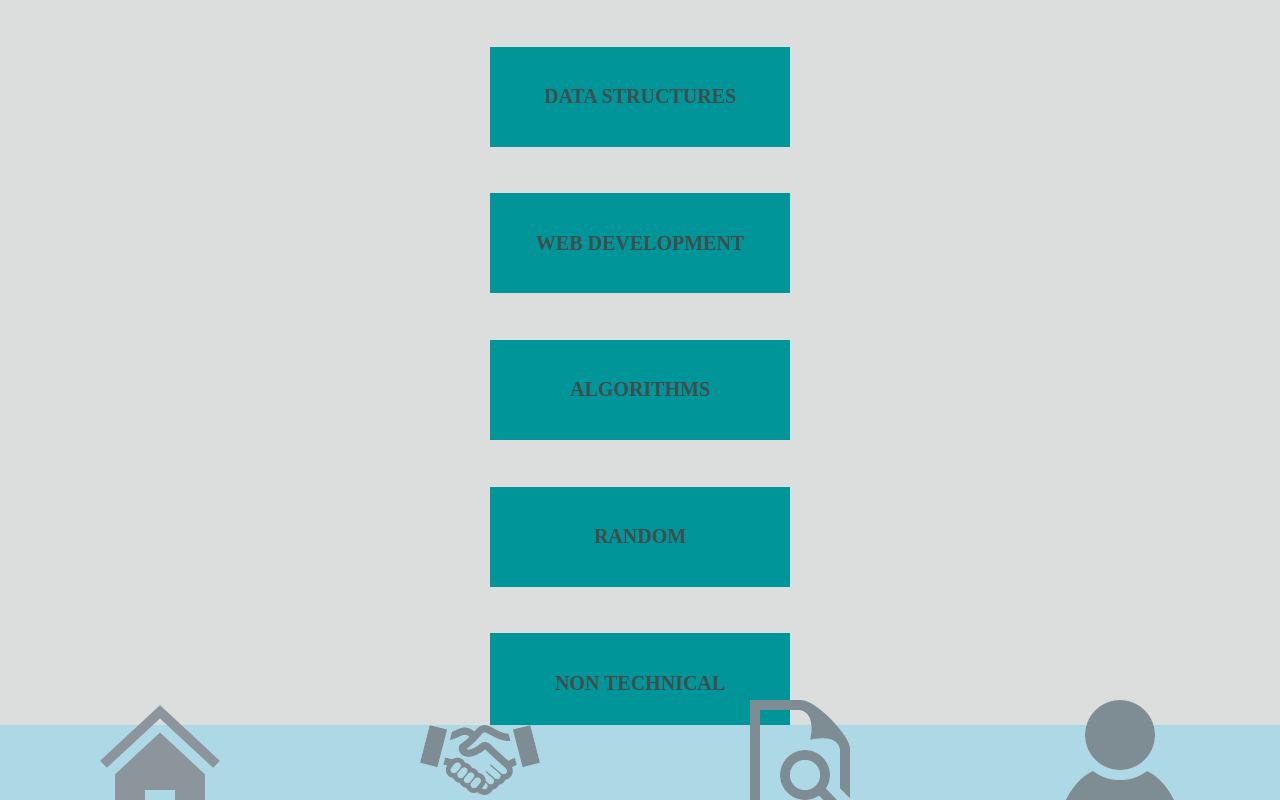
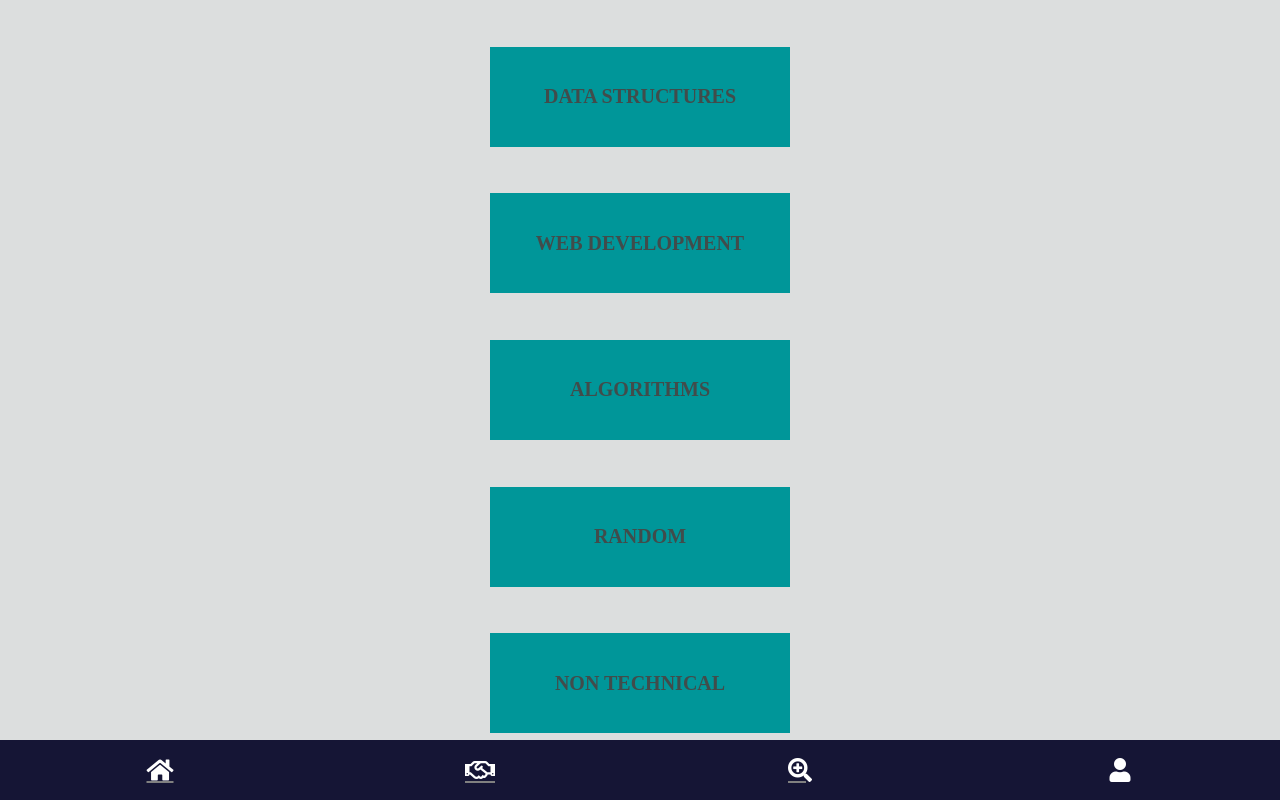
Before and after one commit to codingandcaring/cramIT, a website: page static/fccategories.html in a window 1280 px wide. Drawn offline with Linux system fonts and the light colour scheme.

Commit message:
Updated navigation bar by using icons

```diff
--- a/server2.js
+++ b/server2.js
@@ -77,7 +77,6 @@ let processLogin = (req, res) => {
     let password = req.body.password;
     db.findUser('username', username)
         .then((user) => {
-            console.log(user);
             bcrypt.compare(password, user[0].password)
                 .then(isValid => {
                     if (isValid) {
--- a/static/fccategories.html
+++ b/static/fccategories.html
@@ -7,6 +7,8 @@
     <title>cramIT</title>
     <link rel="icon" href="images/cards.png">
     <link rel="stylesheet" type="text/css" href="styles/fccategories.css">
+    <link rel="stylesheet" type="text/css" href="styles/navbar.css">
+    <link rel="stylesheet" href="https://use.fontawesome.com/releases/v5.0.9/css/all.css" integrity="sha384-5SOiIsAziJl6AWe0HWRKTXlfcSHKmYV4RBF18PPJ173Kzn7jzMyFuTtk8JA7QQG1" crossorigin="anonymous">
 </head>
 
 <body>
@@ -29,17 +31,17 @@
     </div>
     <div class="navbar">
         <ul>
-            <a href="/fccategories.html" class="navba">
-                <li class="icon"><img src="images/home.png"></li>
+            <a href="fccategories.html" class="home">
+                <li class="icon"><i class="fas fa-home"></i></li>
             </a>
-            <a href="/interview.html" class="mock-interview">
-                <li class="icon"><img src="images/handshake.png"></li>
+            <a href="interview.html" class="mock-interview">
+                <li class="icon"><i class="far fa-handshake"></i></li>
             </a>
-            <a href="/jobsearch.html" class="jobs">
-                <li class="icon"><img src="images/jobsearch.png"></li>
+            <a href="jobsearch.html" class="jobs">
+                <li class="icon"><i class="fas fa-search-plus"></i></li>
             </a>
-            <a href="/userpage.html" class="users">
-                <li class="icon"><img src="images/user.png"></li>
+            <a href="userpage.html" class="users">
+                <li class="icon"><i class="fas fa-user"></i></li>
             </a>
         </ul>
 
--- a/static/styles/fccategories.css
+++ b/static/styles/fccategories.css
@@ -17,54 +17,6 @@ body {
     box-sizing: border-box;
 }
 
-.navbar {
-    display: flex;
-    align-items: center;
-    justify-content: center;
-    flex-direction: row;
-    position: fixed;
-    height: 75px;
-    width: 100%;
-    bottom: 0;
-    background-color: lightblue;
-}
-
-.navbar ul {
-    display: flex;
-    flex-direction: row;
-    justify-content: space-between;
-    align-items: center;
-    list-style-type: none;
-    font-family: 'Blanc-Medium';
-    margin: 0;
-    padding: 0;
-    width: 100%;
-    height: 100%;
-}
-
-.navbar a {
-    display: flex;
-    justify-content: center;
-    align-items: center;
-    padding: 10px 10px 15px;
-    text-transform: uppercase;
-    color: gray;
-    font-weight: bold;
-    width: 25%;
-    height: 100%;
-}
-
-.icon {
-    width: 100%;
-    height: 100%;
-    display: flex;
-    justify-content: center;
-    align-items: center;
-}
-
-img {
-    width: 40%;
-}
 #categories {
     display: flex;
     margin-bottom: 20px;
--- /dev/null
+++ b/static/styles/navbar.css
@@ -0,0 +1,50 @@
+.navbar {
+    display: flex;
+    align-items: center;
+    justify-content: center;
+    flex-direction: row;
+    position: fixed;
+    height: 60px;
+    width: 100%;
+    bottom: 0;
+    background-color: rgb(21, 21, 53);
+}
+
+.navbar ul {
+    display: flex;
+    flex-direction: row;
+    justify-content: space-between;
+    align-items: center;
+    list-style-type: none;
+    font-family: 'Blanc-Medium';
+    margin: 0;
+    padding: 0;
+    width: 100%;
+    height: 100%;
+}
+
+.navbar a {
+    display: flex;
+    justify-content: center;
+    align-items: center;
+    text-transform: uppercase;
+    color: gray;
+    font-weight: bold;
+    width: 25%;
+    height: 100%;
+}
+
+.navbar a :hover {
+    color: rgb(21, 21, 53);
+    background-color: white;
+}
+
+.icon {
+    width: 100%;
+    height: 100%;
+    display: flex;
+    justify-content: center;
+    align-items: center;
+    color: white;
+    font-size: 1.5em;
+}
```
Also changed, not shown: static/fcquestions.html (+26 -3 lines), static/interview.html (+26 -3 lines), static/jobsearch.html (+26 -3 lines), static/userpage.html (+26 -3 lines).
